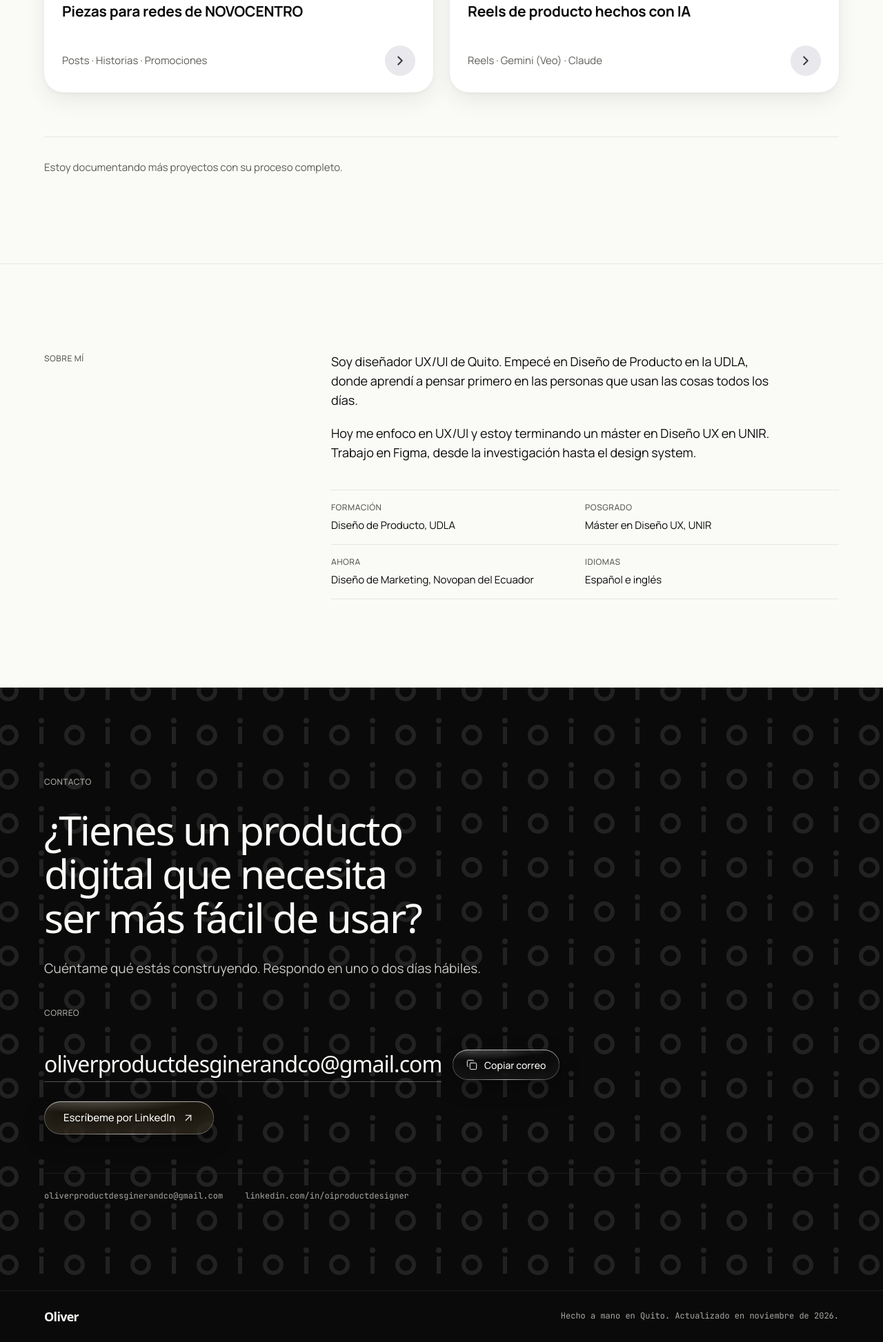
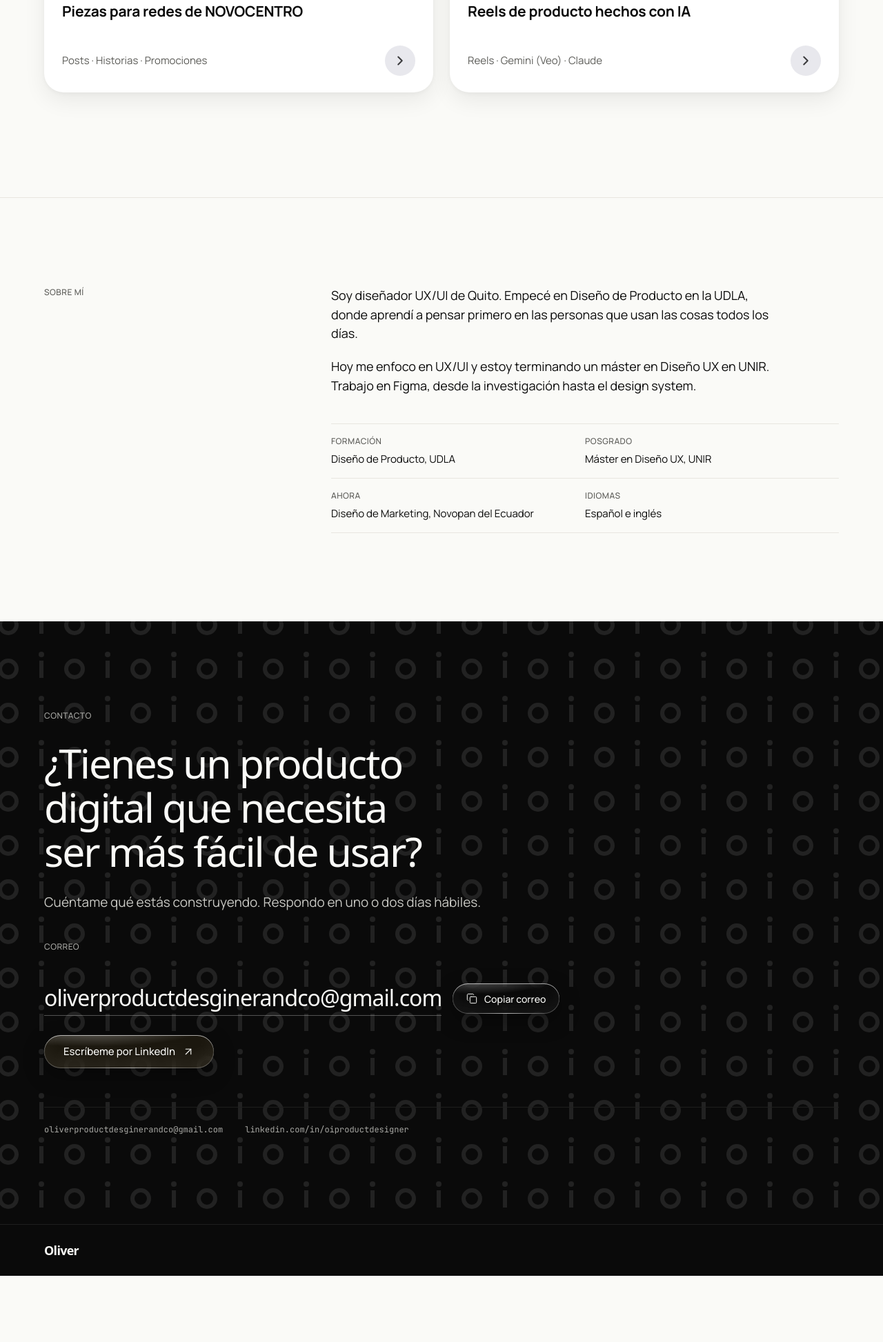
Before and after one commit to OliverHino17/oi-design, a plain HTML site: page index.html in a window 1280 px wide. Shown: the part 2701-4647 px from the top of the page at 69% size. After the commit the page ends 4551 px from the top, so only its background shows below. Drawn offline with nearby package versions, Linux system fonts and the light colour scheme; a web font is replaced by a local one.

Commit message:
Quita nota de Trabajo y frase del pie de página
Co-Authored-By: Claude Opus 5.5 <noreply@anthropic.com>
Claude-Session: https://claude.ai/code/session_01HvxD57Gfq2mmyui77zHJ7X

```diff
--- a/index.html
+++ b/index.html
@@ -450,9 +450,6 @@ footer a{color:var(--cream);border-bottom:1px solid currentColor}
           </a>
         </div>
       </div>
-      <div class="work-note reveal">
-        <p class="body-s" style="max-width:60ch" data-i18n="wk_note">Estoy documentando más proyectos con su proceso completo.</p>
-      </div>
     </div>
   </section>
 
@@ -896,7 +893,6 @@ footer a{color:var(--cream);border-bottom:1px solid currentColor}
 <footer>
   <div class="wrap">
     <span class="logo">Oliver</span>
-    <span class="mono" style="color:#A8A8A4" data-i18n="footer">Hecho a mano en Quito. Actualizado en noviembre de 2026.</span>
   </div>
 </footer>
 
@@ -917,7 +913,6 @@ var EN = {
   svc3_t:"Design systems", svc3_d:"Components, tokens and documentation so the product grows in order and ships faster.",
   svc3_l1:"components and variants", svc3_l2:"design tokens", svc3_l3:"documentation", svc3_l4:"developer handoff",
   wk_eyebrow:"Selected work", wk_title:"Case studies.",
-  wk_note:"I'm documenting more projects with their full process.",
   p1_eyebrow:"Real project · Novopan del Ecuador · 2026", p1_title:"Automated dashboard for NOVOPAN trail visits",
   p1_desc:"Every week, visits to Novopan's hiking trails were charted by hand from the gatehouse's Excel log. I designed and prototyped a dashboard that reads those files, cleans the data and shows management visits by day, week, month and trail.",
   p1_h1:"From hand-made charts to a board that updates itself", p1_h2:"22 different spellings of a trail name, normalized to 5", p1_h3:"Findings for management and improvements to the gatehouse log",
@@ -1028,7 +1023,6 @@ var EN = {
   ct_mail:"Email", ct_copy:"Copy email",
   ct_eyebrow:"Contact", ct_title:"Have a digital product that needs to be easier to use?",
   ct_lead:"Tell me what you're building. I reply within one or two business days.",
-  footer:"Built by hand in Quito. Updated November 2026."
 };
 var ES = {};
 document.querySelectorAll('[data-i18n]').forEach(function(el){ ES[el.dataset.i18n] = el.textContent; });
```
